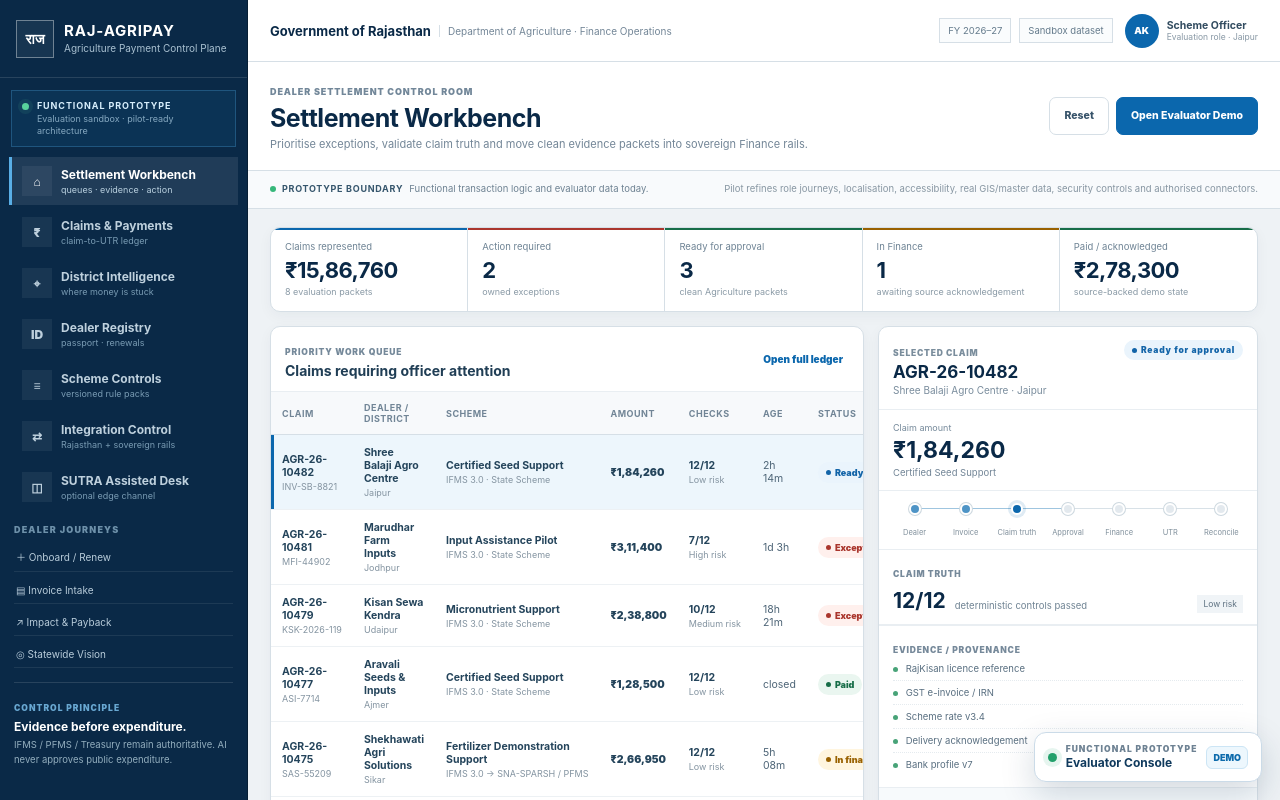
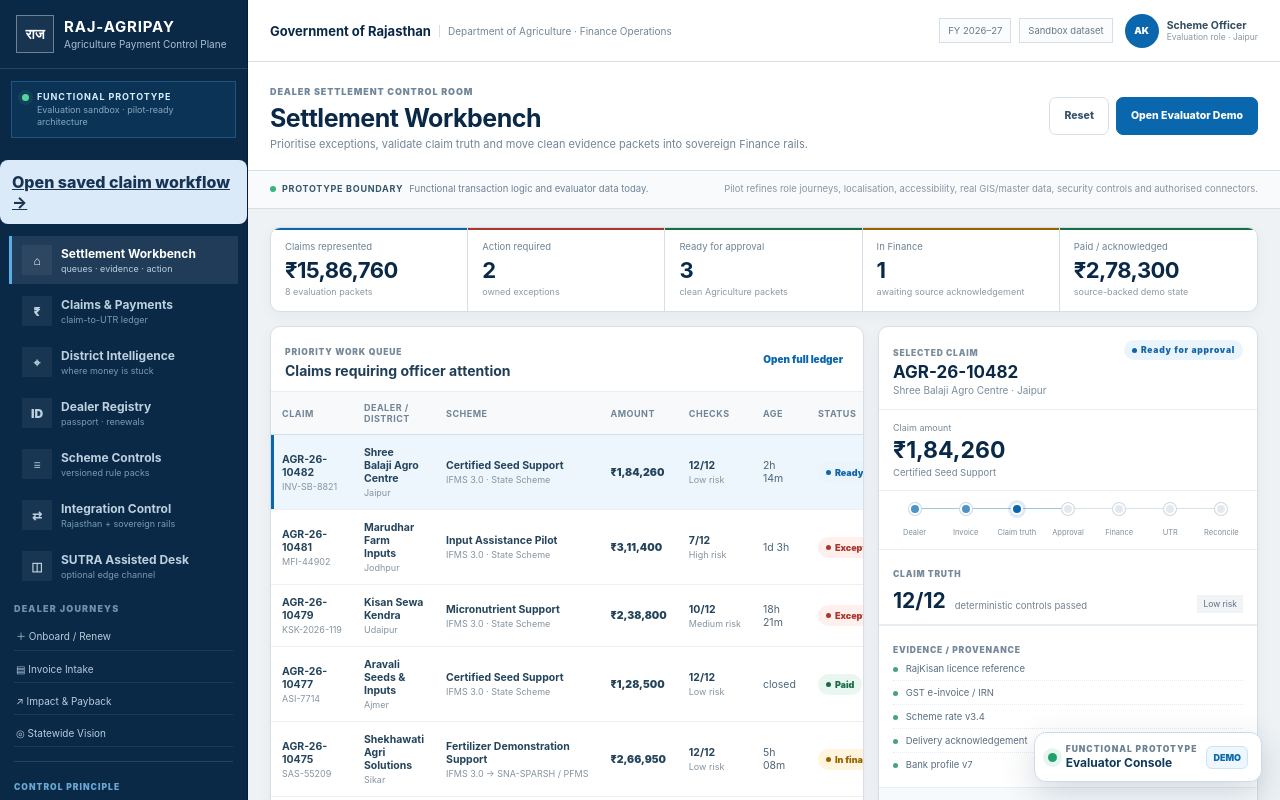
Before and after one commit to Sauravssoni/RIC-Dealer-Management-System, a Next.js app: page /dashboard in a window 1280 px wide. Shown: the top 800 px of the page. Built offline with nearby package versions, Linux system fonts and the light colour scheme.

Commit message:
feat: connect original dealer dashboard to durable claim proof

```diff
--- a/app/dashboard/page.tsx
+++ b/app/dashboard/page.tsx
@@ -66,7 +66,7 @@ export default function Dashboard(){
   return <div className="wbApp">
     <aside className="wbRail">
       <div className="wbBrand"><div className="wbStateMark">राज</div><div><b>RAJ-AGRIPAY</b><span>Agriculture Payment Control Plane</span></div></div>
-      <div className="wbPrototype"><i/><div><b>FUNCTIONAL PROTOTYPE</b><span>Evaluation sandbox · pilot-ready architecture</span></div></div>
+      <div className="wbPrototype"><i/><div><b>FUNCTIONAL PROTOTYPE</b><span>Evaluation sandbox · pilot-ready architecture</span></div></div><Link href="/settlement-proof" style={{display:"block",margin:"12px 0",padding:"12px",borderRadius:8,background:"#dbeaf8",color:"#183453",fontWeight:800}}>Open saved claim workflow →</Link>
       <nav className="wbNav">{nav.map(n=><button key={n.view} className={view===n.view?"active":""} onClick={()=>setView(n.view)}><span className="wbNavGlyph">{n.glyph}</span><span><b>{n.label}</b><small>{n.caption}</small></span></button>)}</nav>
       <div className="wbJourneys"><span>DEALER JOURNEYS</span><Link href="/onboarding">＋ Onboard / Renew</Link><Link href="/intake">▤ Invoice Intake</Link><Link href="/impact">↗ Impact & Payback</Link><Link href="/vision">◎ Statewide Vision</Link></div>
       <div className="wbRailFoot"><span>CONTROL PRINCIPLE</span><b>Evidence before expenditure.</b><p>IFMS / PFMS / Treasury remain authoritative. AI never approves public expenditure.</p></div>
```
